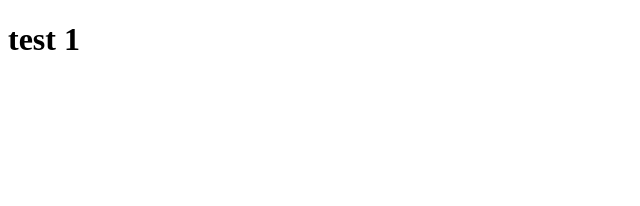
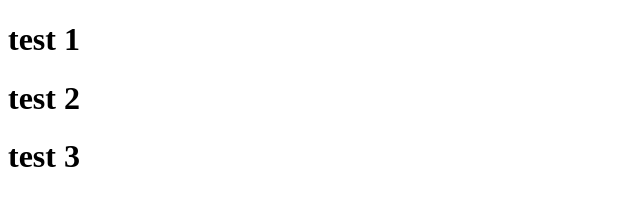
Before and after one commit to NightingaleMedia/test-deployment, a plain HTML site: page index.html in a window 1280 px wide. Shown: the whole page, without its empty margins (0-640 px from the left). Drawn offline with Linux system fonts and the light colour scheme.

Commit message:
added new

```diff
--- a/index.html
+++ b/index.html
@@ -7,5 +7,7 @@
   </head>
   <body>
     <h1>test 1</h1>
+    <h1>test 2</h1>
+    <h1>test 3</h1>
   </body>
 </html>
```
Also changed, not shown: 1 other file.
